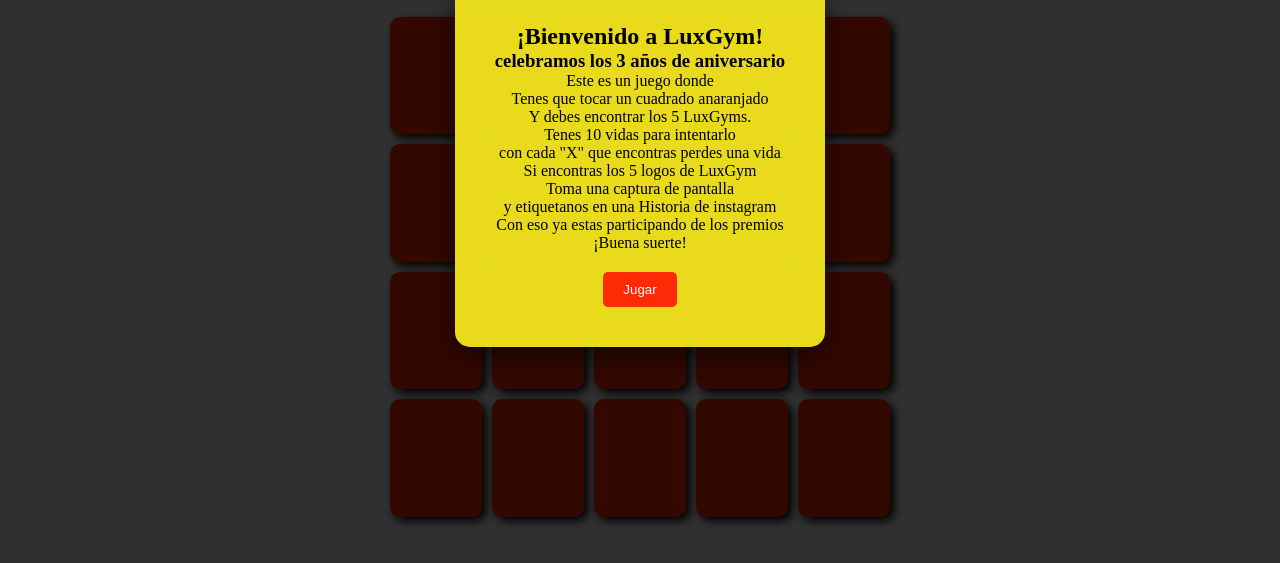
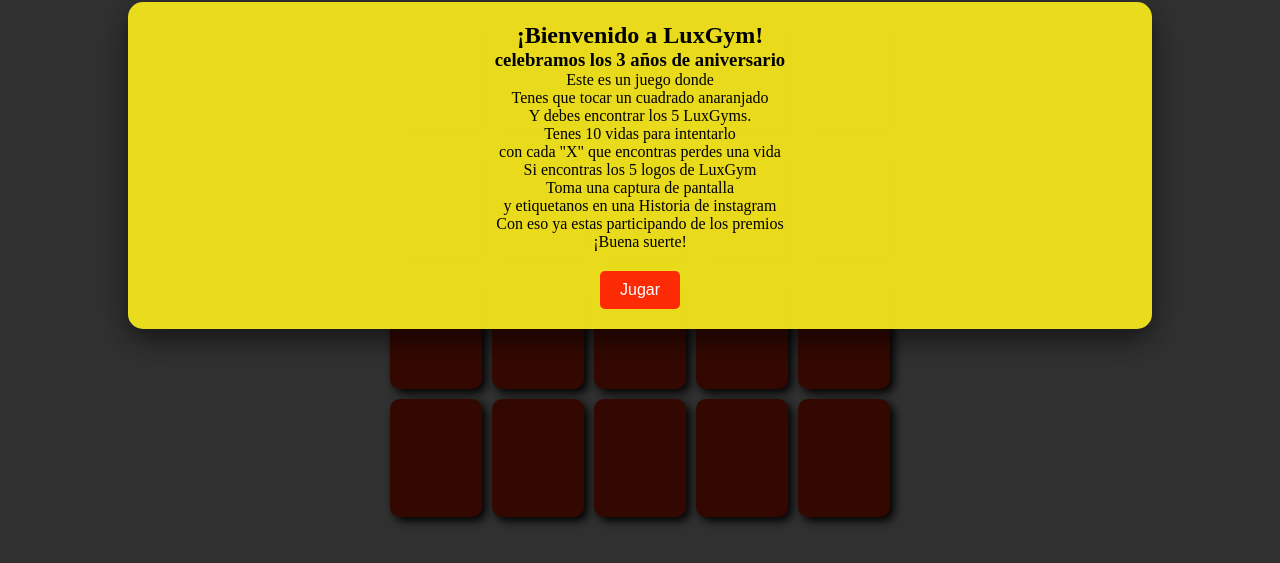
Before and after one commit to CristianLorenzo11/gameCL, a plain HTML site: page index.html in a window 1280 px wide. Shown: the part 235-798 px from the top of the page. Drawn offline with Linux system fonts and the light colour scheme.

Commit message:
Add files via upload

```diff
--- a/styles.css
+++ b/styles.css
@@ -229,11 +229,27 @@
 
 .modal-content {
     background-color: rgba(240, 226, 29, 0.966); /* Fondo blanco semitransparente */
-    padding: 40px; /* Espaciado interno */
+    padding: 20px; /* Espaciado interno, ajustado para móviles */
     border-radius: 15px; /* Bordes redondeados */
     text-align: center; /* Centra el texto */
     box-shadow: 0px 10px 30px rgba(0, 0, 0, 0.6); /* Sombra suave */
     max-width: 90%; /* Limita el ancho máximo del contenido */
     max-height: 90%; /* Limita la altura máxima del contenido */
     overflow: auto; /* Permite el desplazamiento si el contenido es demasiado grande */
+    width: 80%; /* Ajustar ancho a 80% para mejor visualización en móviles */
+    height: auto; /* Dejar que la altura se ajuste al contenido */
 }
+
+/* Para asegurar que el texto y botones también sean responsivos */
+.modal-content h2 {
+    font-size: 1.5rem; /* Tamaño de fuente adaptable */
+}
+
+.modal-content p {
+    font-size: 1rem; /* Tamaño de fuente adaptable */
+}
+
+#start-game-button {
+    padding: 10px 20px; /* Tamaño del botón */
+    font-size: 1rem; /* Tamaño de fuente del botón */
+}
```
